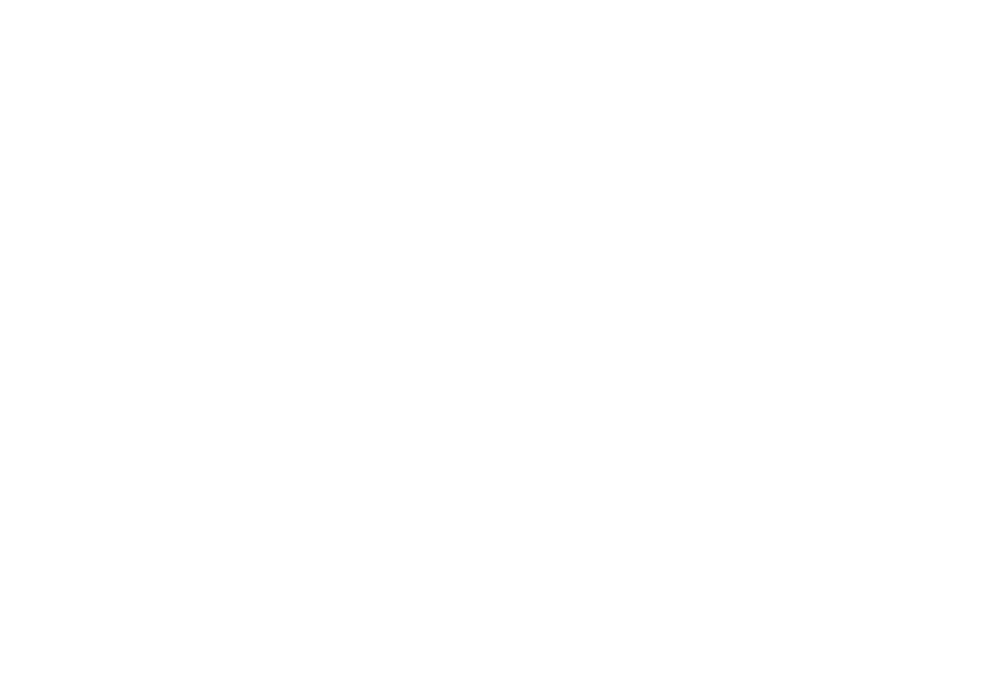
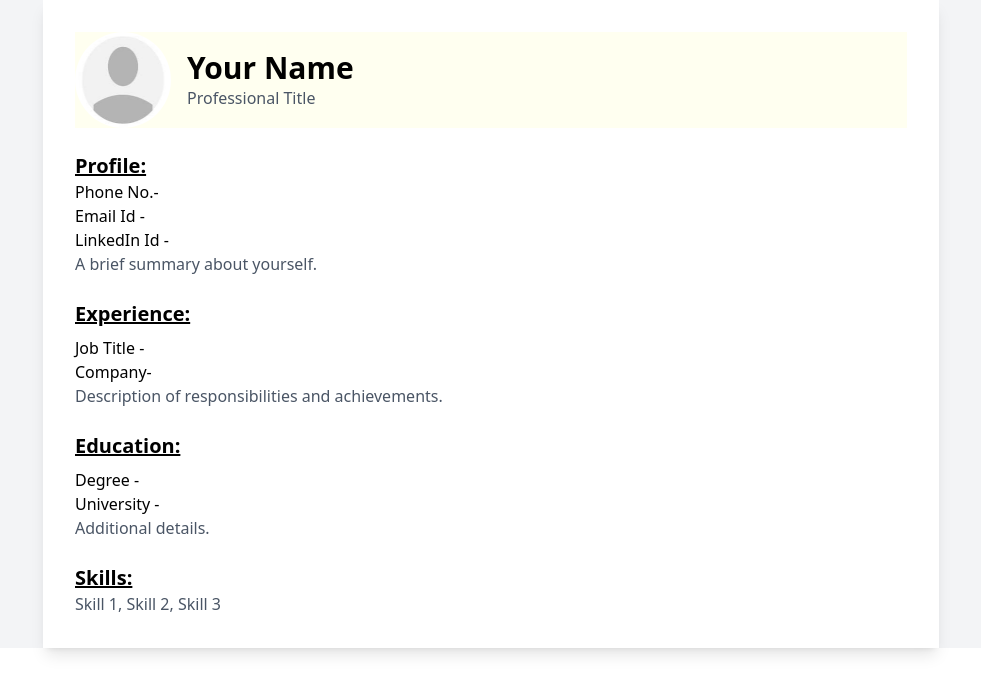
Before and after one commit to AshutoshMishra1615/Intrapod-Project, a React (Vite) app: page / in a window 1280 px wide. Shown: the top 694 px of the page, without its empty margins (149-1130 px from the left). Built offline with nearby package versions, Linux system fonts and the light colour scheme.

Commit message:
added template 1

```diff
--- a/src/App.jsx
+++ b/src/App.jsx
@@ -1,10 +1,12 @@
 import './App.css'
 
+import Temp1 from './Templates/Temp1.jsx'
 function App() {
 
 
   return (
     <>
+    <Temp1/>
 
     </>
   )
--- /dev/null
+++ b/src/Templates/Temp1.css
@@ -0,0 +1 @@
+@import "tailwindcss";
--- /dev/null
+++ b/src/Templates/Temp1.jsx
@@ -0,0 +1,50 @@
+import './Temp1.css'
+import profile from './profile.jpeg'
+const Temp1 = () => {
+    return (
+        <div className="bg-gray-100">
+
+            <div className="max-w-4xl mx-auto bg-white p-8 shadow-lg">
+                <header className="flex items-center space-x-4 bg-[#FFFFF0]">
+                    <img src={profile} alt="Profile Picture" className="w-24 h-24 rounded-full border-black-1" />
+                    <div>
+                        <h1 className="text-3xl font-bold">Your Name</h1>
+                        <p className="text-gray-600">Professional Title</p>
+                    </div>
+                </header>
+                <section className="mt-6">
+                    <h2 className="text-xl font-semibold underline">Profile:</h2>
+                    <h4 className="font-medium">Phone No.- </h4>
+                    <h4 className="font-medium">Email Id - </h4>
+                    <h4 className="font-medium">LinkedIn Id - </h4>
+
+
+                    <p className="text-gray-600">A brief summary about yourself.</p>
+                </section>
+                <section className="mt-6">
+                    <h2 className="text-xl font-semibold underline">Experience:</h2>
+                    <div className="mt-2">
+                        <h3 className="font-medium">Job Title - </h3>
+                        <h3 className="font-medium">Company-</h3>
+                        <p className="text-gray-600">Description of responsibilities and achievements.</p>
+                    </div>
+                </section>
+                <section className="mt-6">
+                    <h2 className="text-xl font-semibold underline">Education:</h2>
+                    <div className="mt-2">
+                        <h3 className="font-medium">Degree - </h3>
+                        <h3 className="font-medium">University - </h3>
+                        <p className="text-gray-600">Additional details.</p>
+                    </div>
+                </section>
+                <section className="mt-6">
+                    <h2 className="text-xl font-semibold underline">Skills:</h2>
+                    <p className="text-gray-600">Skill 1, Skill 2, Skill 3</p>
+                </section>
+            </div>
+
+       </div>
+    );
+}
+
+export default Temp1;
```
Also changed, not shown: src/Templates/profile.jpeg (added).
